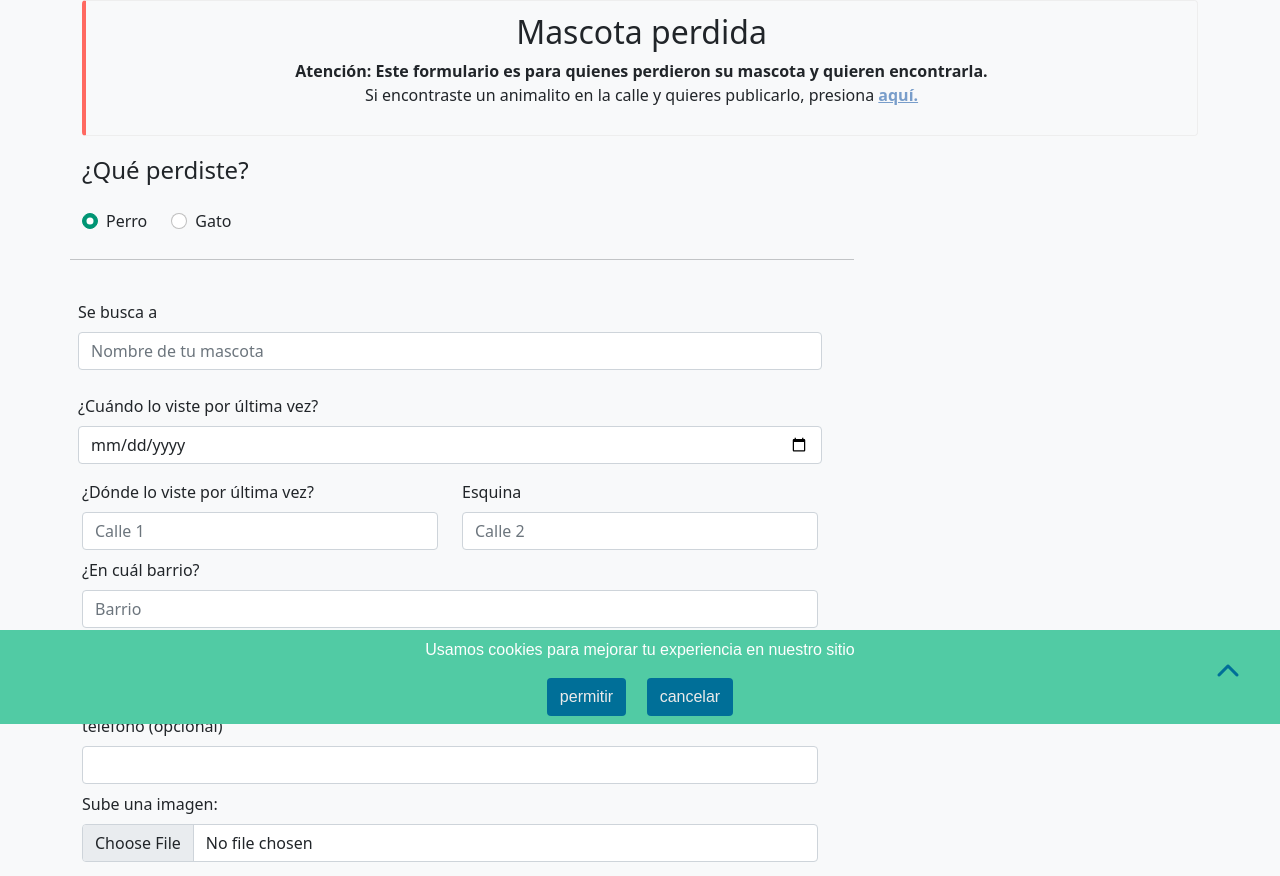
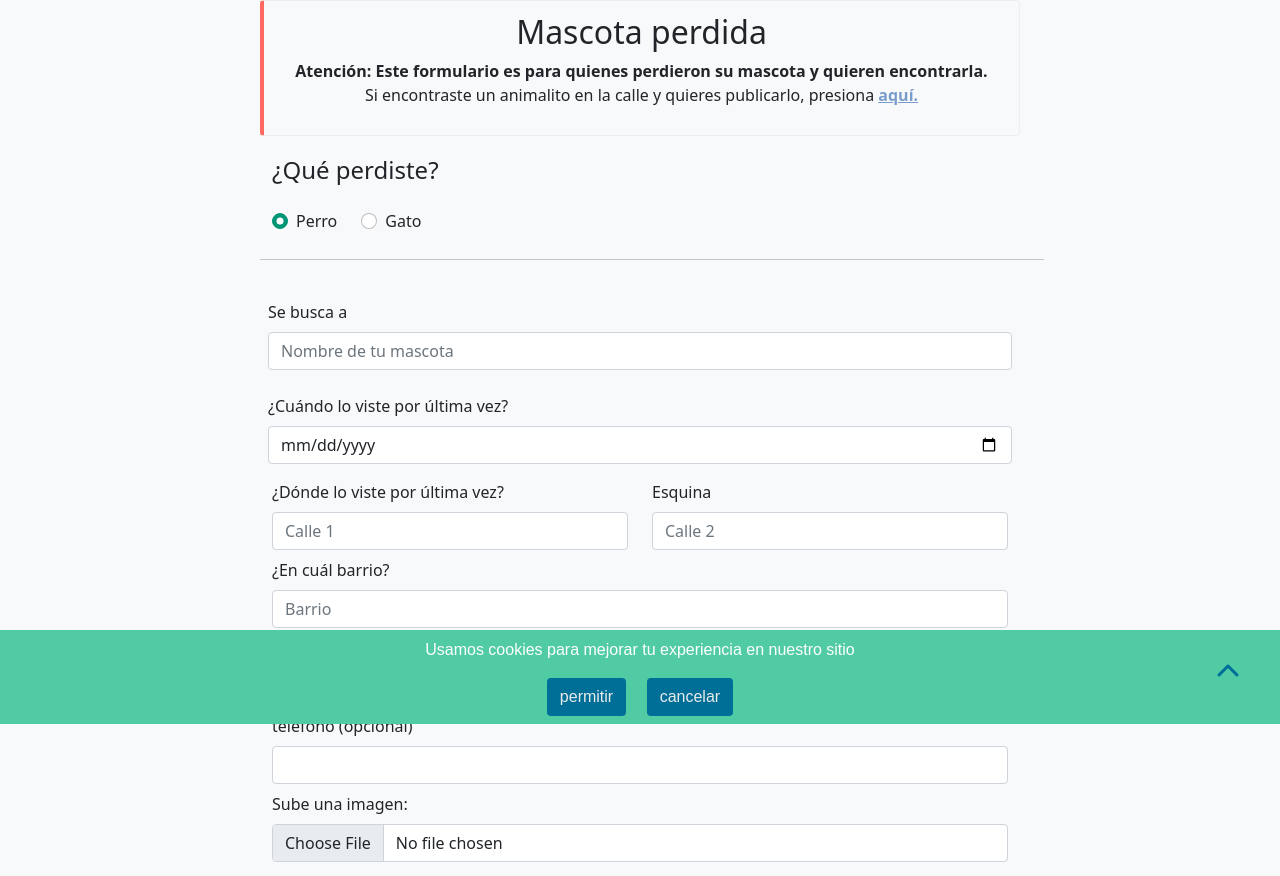
Before and after one commit to protobon/EncuentraMe, a Flask app: page /layout_form in a window 1280 px wide. Shown: the part 76-952 px from the top of the page. Run offline with Flask 2, Linux system fonts and the light colour scheme; some libraries are stand-ins or nearby versions.

Commit message:
form layout centered

```diff
--- a/templates/about.html
+++ b/templates/about.html
@@ -62,7 +62,7 @@
   <div class="container-lg marketing">
     <div class="container">
       <h1>Nuestra historia</h1>
-      <p class="landing-intro"> <span class="enc-brand-name">encuentrame</span> encuentrame tuvo sus primeros latidos en la madrugada justo después de navidad, cuando uno de los creadores estaba caminando rumbo a casa y se consiguió con una gatita claramente perdida, quizá se habia asustado con los fuegos artificiales, salió corriendo y terminó lejos de su hogar, perdida y asustada. Le tomó una foto y la subió a las redes sociales con la esperanza de que compartieran su publicación y el dueño la encontrara, pero no había mucho mas que pudiera hacer.</p>
+      <p class="landing-intro"> <span class="enc-brand-name">encuentrame</span> tuvo sus primeros latidos en la madrugada justo después de navidad, cuando uno de los creadores estaba caminando rumbo a casa y se consiguió con una gatita claramente perdida, quizá se habia asustado con los fuegos artificiales, salió corriendo y terminó lejos de su hogar, perdida y asustada. Le tomó una foto y la subió a las redes sociales con la esperanza de que compartieran su publicación y el dueño la encontrara, pero no había mucho mas que pudiera hacer.</p>
 
       <p>Conversando sobre el tema, nos dimos cuenta que ese era un problema real, actual y además un problema para el que podíamos presentar una solucion, o al menos brindar ayuda combinando los conocimientos adquiridos estos ultimos 9 meses en <a class="enc-alert-link" href="https://holbertonschool.uy/" target="_blank" data-bs-toggle="tooltip" data-bs-placement="top" title="conoce mas sobre Holberton School Uruguay" >Holberton School</a>, con la tecnología actual, la capacidad de difusion de las redes sociales y nuestro amor por los animales.</p>
 
--- a/templates/form_lost_pet.html
+++ b/templates/form_lost_pet.html
@@ -10,15 +10,15 @@
 
 <div class="container-xl">
   <main>
-    <div class="text-center">
-      <div class="bd-callout bd-callout-warning">
+    <div class="row justify-content-center text-center">
+      <div class="col-12 col-md-10 col-lg-8 bd-callout bd-callout-warning">
         <h2>Mascota perdida</h2>
         <b>Atención: Este formulario es para quienes perdieron su mascota y quieren encontrarla.</b>
         <p>Si encontraste un animalito en la calle y quieres publicarlo, presiona <a class="alert-link enc-alert-link" href="/{{ user_id }}/found_pet">aquí.</a></p>
       </div>
     </div>
 
-    <div class="row"> <!--form -->
+    <div class="row justify-content-center"> <!--form -->
       <div class="col-12 col-md-10 col-lg-8">
         <form action="/{{ user_id }}/lost_pet" method="post" class="needs-validation" id="main_form" enctype="multipart/form-data" novalidate>
           {% with messages = get_flashed_messages(with_categories=true) %}<!-- alert -->
--- a/templates/layout_form.html
+++ b/templates/layout_form.html
@@ -10,15 +10,15 @@
 
 <div class="container-xl">
   <main>
-    <div class="text-center">
-      <div class="bd-callout bd-callout-warning">
+    <div class="row justify-content-center text-center">
+      <div class="col-12 col-md-10 col-lg-8 bd-callout bd-callout-warning">
         <h2>Mascota perdida</h2>
         <b>Atención: Este formulario es para quienes perdieron su mascota y quieren encontrarla.</b>
         <p>Si encontraste un animalito en la calle y quieres publicarlo, presiona <a class="alert-link enc-alert-link" href="/{{ user_id }}/found_pet">aquí.</a></p>
       </div>
     </div>
 
-    <div class="row"> <!--form -->
+    <div class="row justify-content-center"> <!--form -->
       <div class="col-12 col-md-10 col-lg-8">
         <form action="/{{ user_id }}/lost_pet" method="post" class="needs-validation" id="main_form" enctype="multipart/form-data" novalidate>
           {% with messages = get_flashed_messages(with_categories=true) %}<!-- alert -->
```
